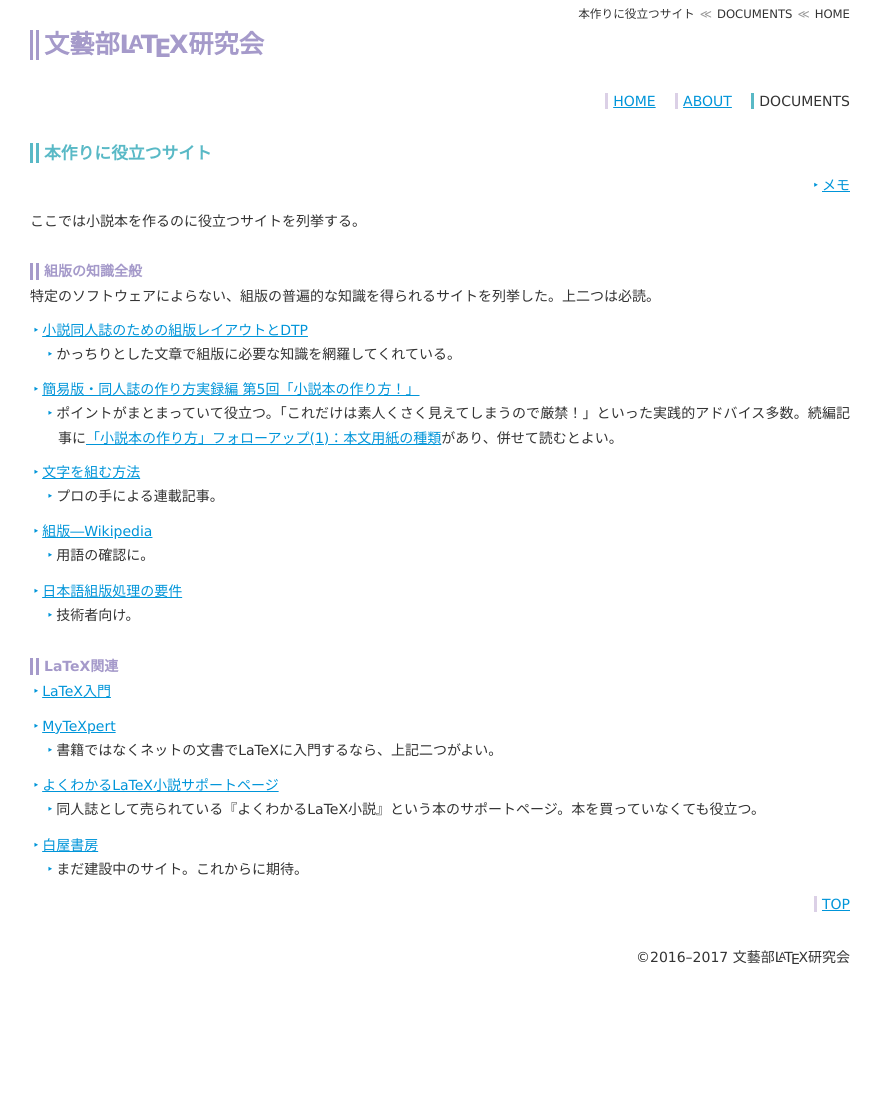
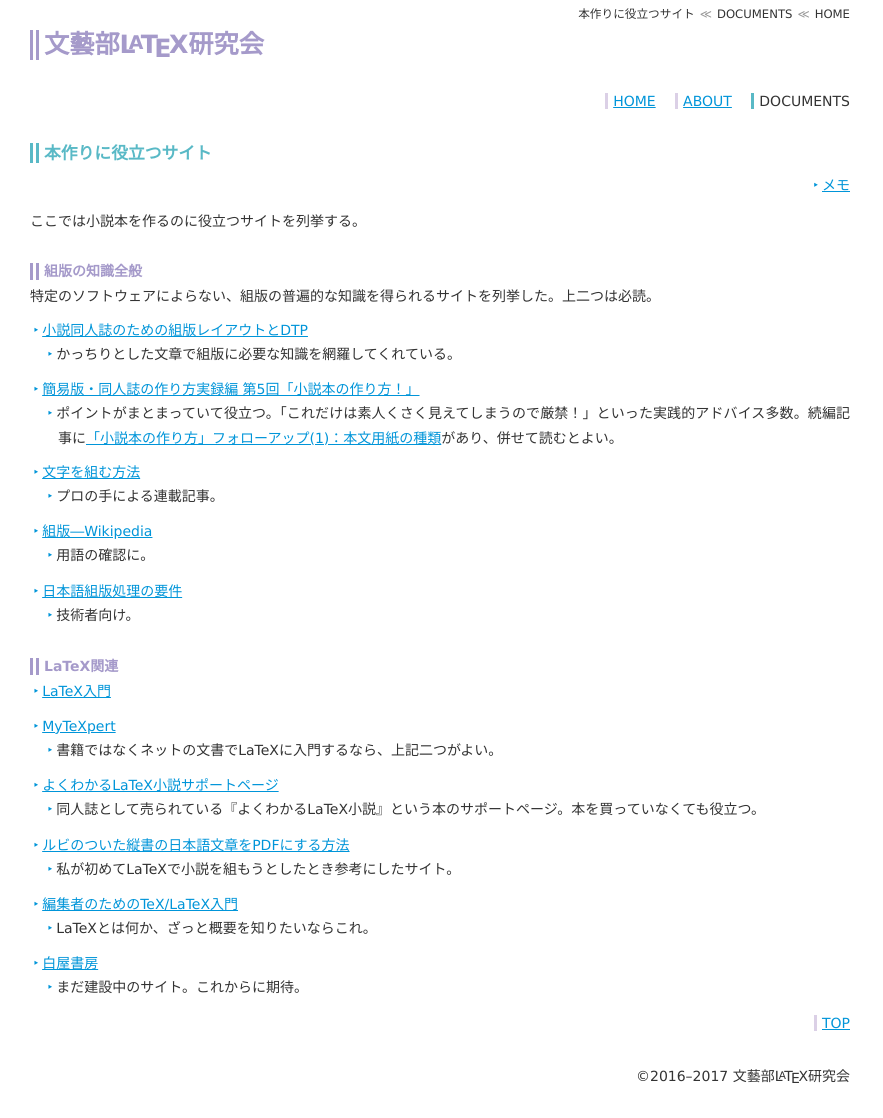
Before and after one commit to qdaibungei/latex, a Jekyll site: the page built from docs/_posts/2017-02-25-bookmake.md, in a window 1280 px wide. Shown: the whole page, without its empty margins (0-883 px from the left). Built offline with Jekyll 4.4.1, drawn with Linux system fonts in a browser that asks for light colours; before the commit the page ends 999 px from its top, so only the background shows below that.

Commit message:
update post

```diff
--- a/docs/_posts/2017-02-25-bookmake.md
+++ b/docs/_posts/2017-02-25-bookmake.md
@@ -26,5 +26,9 @@ tags: メモ
 	- 書籍ではなくネットの文書でLaTeXに入門するなら、上記二つがよい。
 * [よくわかるLaTeX小説サポートページ](http://p-act.sakura.ne.jp/PARALLEL_ACT/LaTeX-Dojin/)
 	- 同人誌として売られている『よくわかるLaTeX小説』という本のサポートページ。本を買っていなくても役立つ。
+* [ルビのついた縦書の日本語文章をPDFにする方法](http://nyancleap.net/novels/novelskill/rubypdf.html)
+	- 私が初めてLaTeXで小説を組もうとしたとき参考にしたサイト。
+* [編集者のためのTeX/LaTeX入門](http://www.kksanshusha.jp/booklab/guide/tex/tex-introduction)
+	- LaTeXとは何か、ざっと概要を知りたいならこれ。
 * [白屋書房](https://hakuoku.tumblr.com)
 	- まだ建設中のサイト。これからに期待。
```
